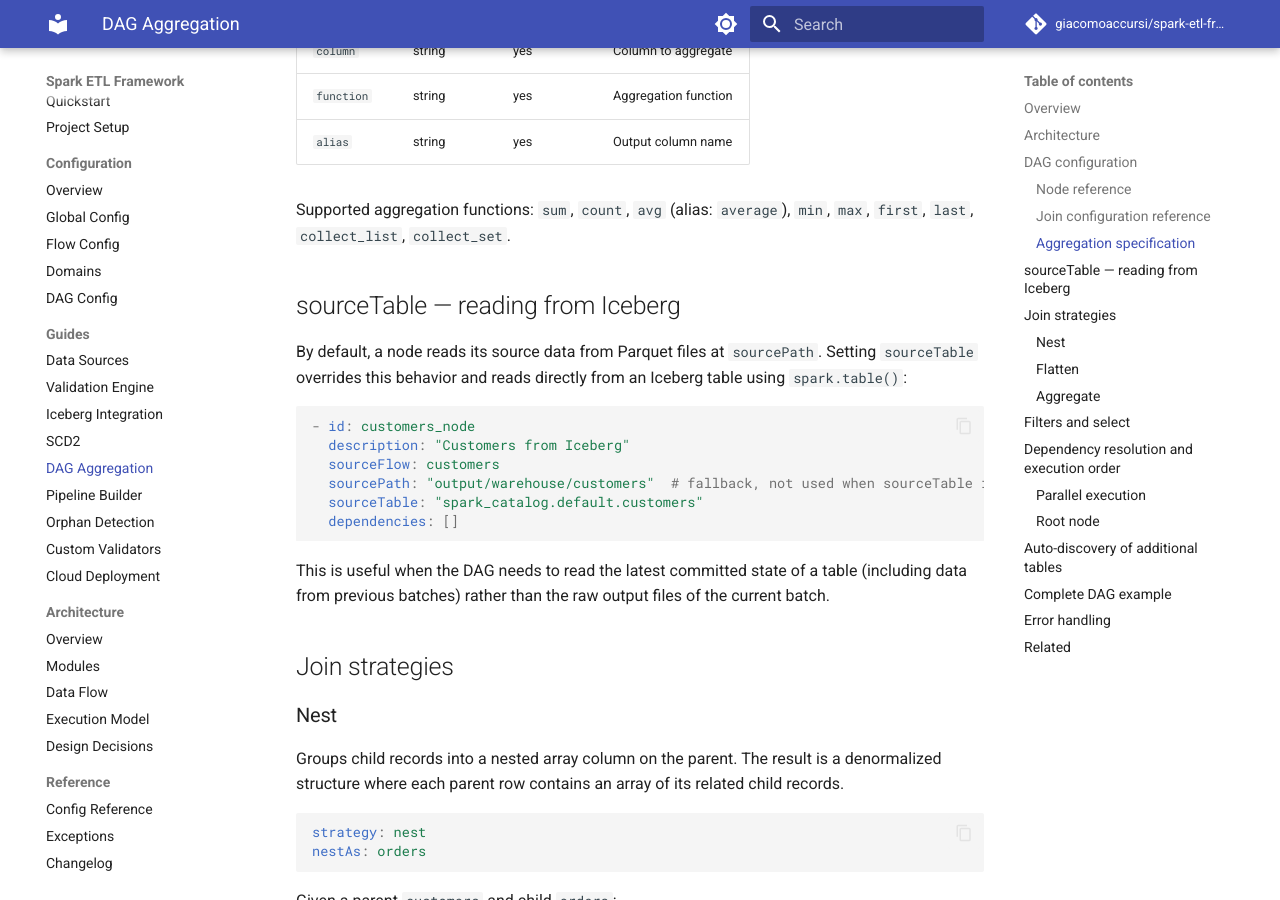
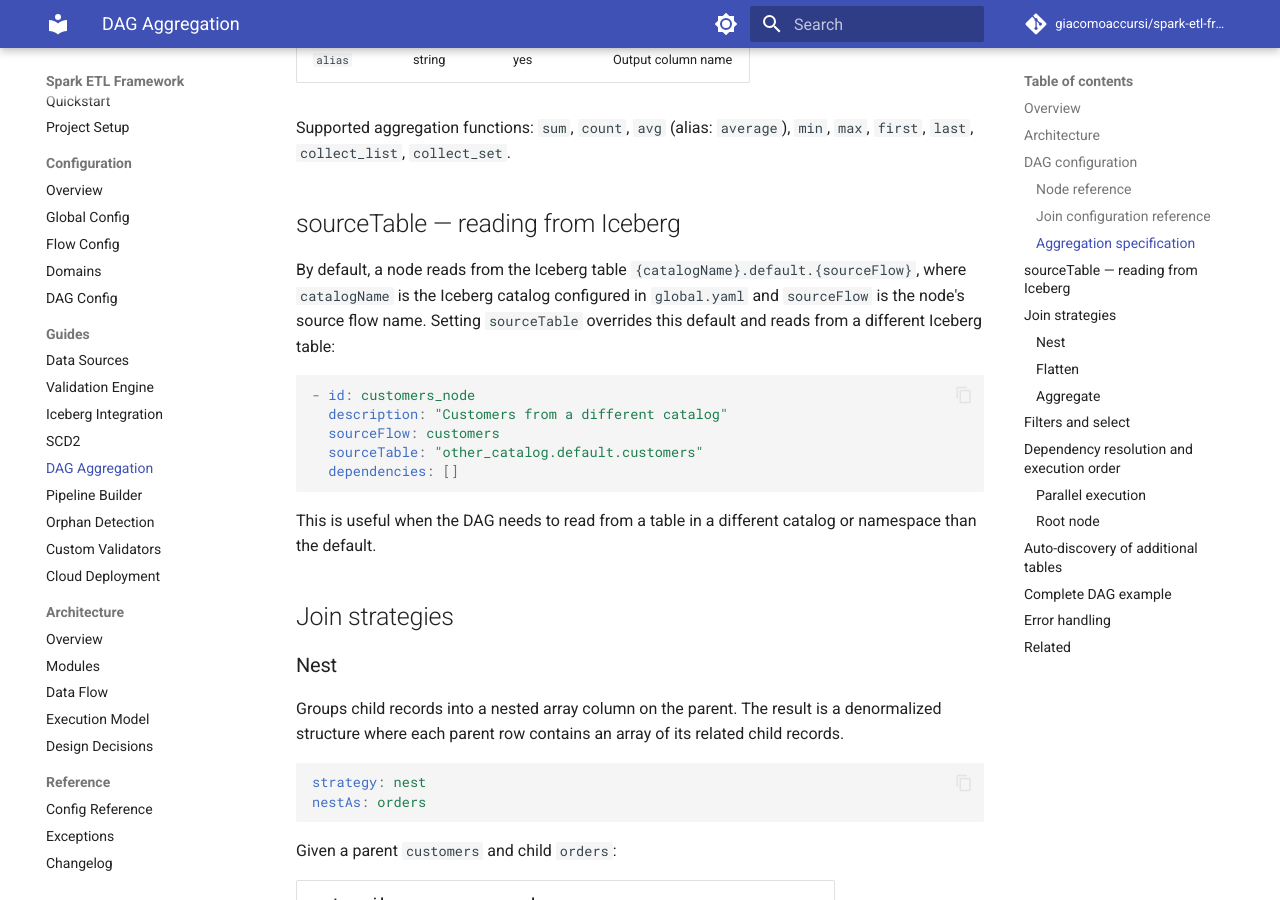
Before and after one commit to giacomoaccursi/Floe, an MkDocs documentation site: the page built from site-docs/guides/dag-aggregation.md, in a window 1280 px wide and 900 px high, scrolled down 3473 px. Built offline with MkDocs 1.6.1 and Material for MkDocs 9.7.7, drawn with Linux system fonts in a browser that asks for light colours; comment, search, counter and statistics services are not loaded; some of the changed text lies outside the part shown.

Commit message:
docs: update DAG config for sourcePath removal

````diff
--- a/site-docs/guides/dag-aggregation.md
+++ b/site-docs/guides/dag-aggregation.md
@@ -2,7 +2,7 @@
 
 ## Overview
 
-The DAG aggregation module builds a directed acyclic graph of data transformations that join, filter, and aggregate data from multiple flows. Each node in the DAG represents a data source (a flow's output or an Iceberg table) and optionally joins its data with a parent node using one of three strategies: Nest, Flatten, or Aggregate.
+The DAG aggregation module builds a directed acyclic graph of data transformations that join, filter, and aggregate data from multiple flows. Each node in the DAG represents a data source (an Iceberg table derived from a flow) and optionally joins its data with a parent node using one of three strategies: Nest, Flatten, or Aggregate.
 
 The DAG is defined in a YAML configuration file. At execution time, the framework resolves dependencies, detects cycles, groups independent nodes for parallel execution, and produces a single output DataFrame from the root node.
 
@@ -32,14 +32,12 @@ nodes:
   - id: customers_node
     description: "Customer base table"
     sourceFlow: customers
-    sourcePath: "output/warehouse/customers"
     dependencies: []
     select: [customer_id, name, email, country]
 
   - id: orders_node
     description: "Orders joined to customers"
     sourceFlow: orders
-    sourcePath: "output/warehouse/orders"
     dependencies: [customers_node]
     join:
       type: left_outer
@@ -56,7 +54,6 @@ nodes:
   - id: order_items_node
     description: "Order items aggregated per order"
     sourceFlow: order_items
-    sourcePath: "output/warehouse/order_items"
     dependencies: [orders_node]
     join:
       type: left_outer
@@ -83,8 +80,7 @@ For the field reference, see [DAG Configuration](../configuration/dag.md).
 | `id` | string | yes | — | Unique node identifier |
 | `description` | string | yes | — | Human-readable description |
 | `sourceFlow` | string | yes | — | Name of the source flow |
-| `sourcePath` | string | yes | — | Path to source data (Parquet) |
-| `sourceTable` | string | — | — | Iceberg table name (overrides `sourcePath` if set) |
+| `sourceTable` | string | — | — | Iceberg table name (overrides the default `{catalogName}.default.{sourceFlow}`) |
 | `dependencies` | list | yes | — | List of node IDs this node depends on |
 | `join` | object | — | — | Join configuration (absent for root/leaf nodes with no parent) |
 | `select` | list | — | all columns | Columns to select from source data |
@@ -116,18 +112,17 @@ Supported aggregation functions: `sum`, `count`, `avg` (alias: `average`), `min`
 
 ## sourceTable — reading from Iceberg
 
-By default, a node reads its source data from Parquet files at `sourcePath`. Setting `sourceTable` overrides this behavior and reads directly from an Iceberg table using `spark.table()`:
+By default, a node reads from the Iceberg table `{catalogName}.default.{sourceFlow}`, where `catalogName` is the Iceberg catalog configured in `global.yaml` and `sourceFlow` is the node's source flow name. Setting `sourceTable` overrides this default and reads from a different Iceberg table:
 
 ```yaml
 - id: customers_node
-  description: "Customers from Iceberg"
+  description: "Customers from a different catalog"
   sourceFlow: customers
-  sourcePath: "output/warehouse/customers"  # fallback, not used when sourceTable is set
-  sourceTable: "spark_catalog.default.customers"
+  sourceTable: "other_catalog.default.customers"
   dependencies: []
 ```
 
-This is useful when the DAG needs to read the latest committed state of a table (including data from previous batches) rather than the raw output files of the current batch.
+This is useful when the DAG needs to read from a table in a different catalog or namespace than the default.
 
 ## Join strategies
 
@@ -288,7 +283,6 @@ nodes:
   - id: customers_node
     description: "Customer dimension"
     sourceFlow: customers
-    sourcePath: "output/warehouse/customers"
     sourceTable: "spark_catalog.default.customers"
     dependencies: []
     select: [customer_id, name, email, country, segment]
@@ -296,7 +290,6 @@ nodes:
   - id: orders_node
     description: "Orders nested into customers"
     sourceFlow: orders
-    sourcePath: "output/warehouse/orders"
     dependencies: [customers_node]
     filters:
       - "order_date >= '2024-01-01'"
@@ -313,7 +306,6 @@ nodes:
   - id: items_node
     description: "Item counts and totals per order"
     sourceFlow: order_items
-    sourcePath: "output/warehouse/order_items"
     dependencies: [orders_node]
     join:
       type: left_outer
@@ -336,7 +328,6 @@ nodes:
   - id: shipping_node
     description: "Shipping details flattened into orders"
     sourceFlow: shipping
-    sourcePath: "output/warehouse/shipping"
     dependencies: [orders_node]
     join:
       type: left_outer
````
Also changed, not shown: site-docs/configuration/dag.md (+1 -4 lines), site-docs/reference/config-reference.md (+1 -2 lines).
